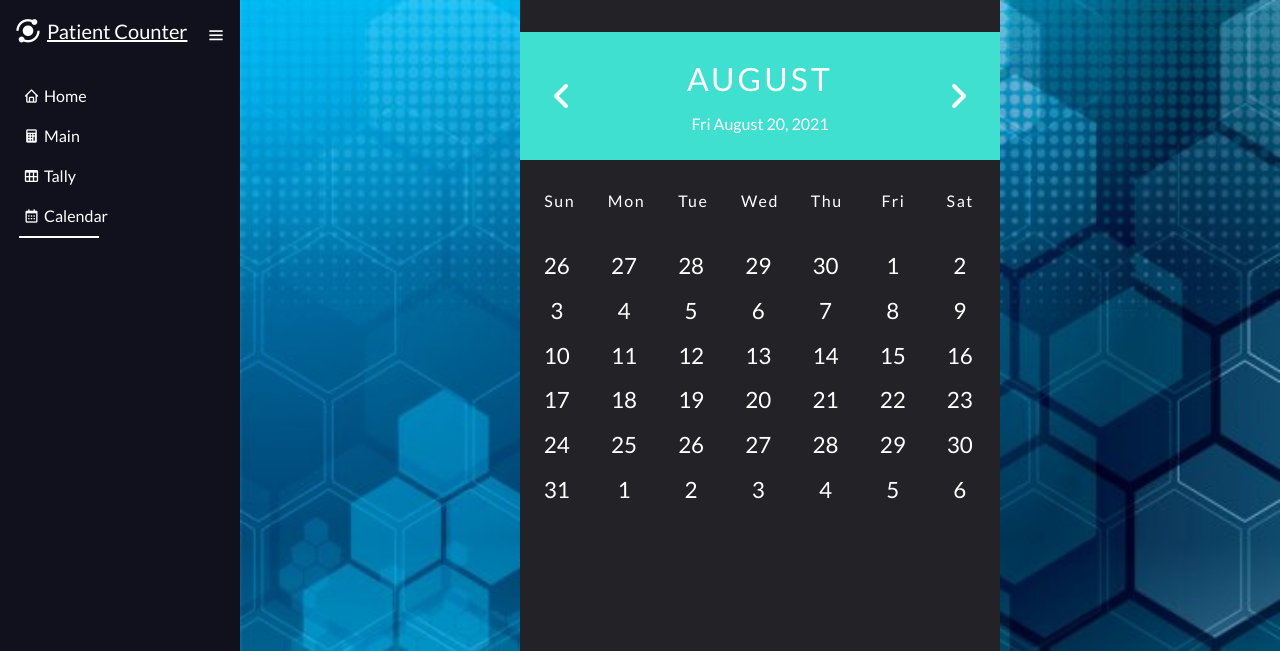
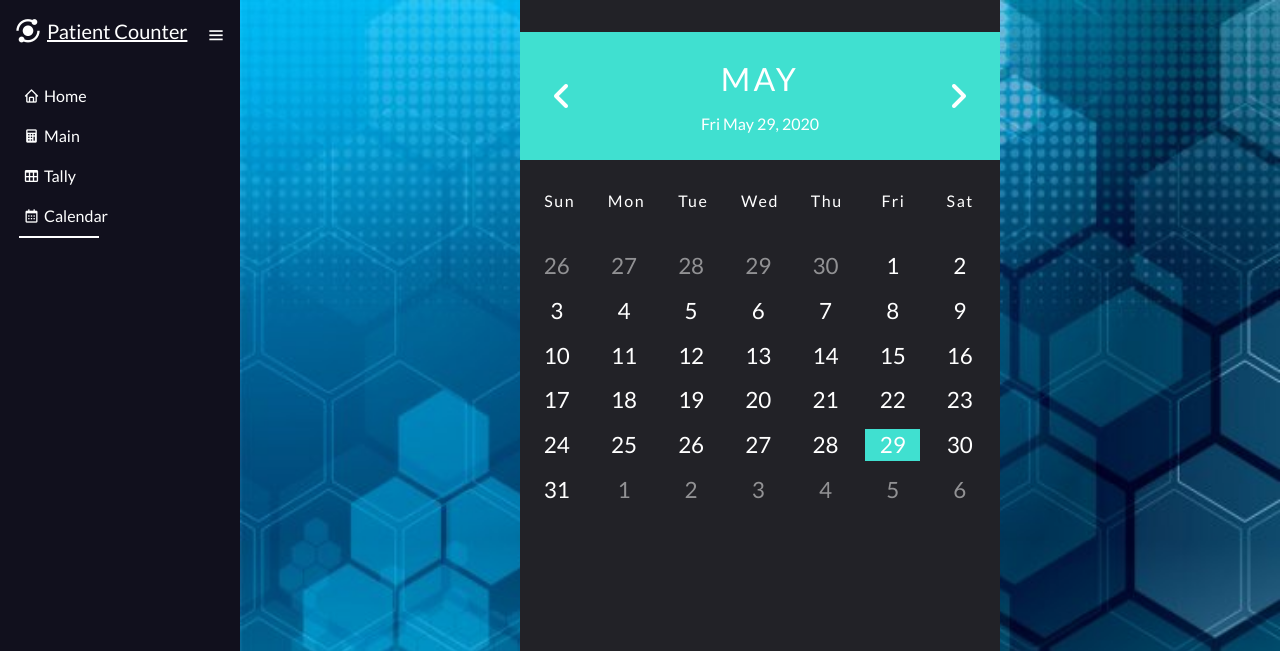
Before and after one commit to ainchu18/patient-counter, a plain HTML site: page calendar.html in a window 1280 px wide. Shown: the top 651 px of the page. Drawn offline with nearby package versions, Linux system fonts and the light colour scheme.

Commit message:
add style to the days section of the calendar

```diff
--- a/assets/css/style.css
+++ b/assets/css/style.css
@@ -601,6 +601,10 @@ td{
     margin-bottom: 1rem;
 }
 
+.month p{
+    font-size: 1rem;
+}
+
 .weekdays{
     width: 100%;
     height: 5rem;
@@ -634,11 +638,25 @@ td{
     display: flex;
     justify-content: center;
     align-items: center;
+    transition: background-color 0.2s;
 }
 
-.month p{
-    font-size: 1rem;
+.days div:hover:not(.today) {
+    background-color: #262626;
+    border: 0.2rem solid #777;
+    cursor: pointer;
 }
+
+.prev-date,
+.next-date{
+    opacity: 0.5;
+}
+
+.today{
+    background-color: turquoise;
+
+}
+
 
 #calendar-page-image{
     display: block;
--- a/calendar.html
+++ b/calendar.html
@@ -44,8 +44,8 @@
                <i class="fas fa-angle-left
                prev"></i>
                <div class="date">
-                   <h1>August</h1>
-                   <p>Fri August 20, 2021</p>
+                   <h1>May</h1>
+                   <p>Fri May 29, 2020</p>
                </div>
                <i class="fas fa-angle-right
                next"></i>
@@ -93,7 +93,7 @@
                <div>26</div>
                <div>27</div>
                <div>28</div>
-               <div>29</div>
+               <div class="today">29</div>
                <div>30</div>
                <div>31</div>
                <div class="next-date">1</div>
```
